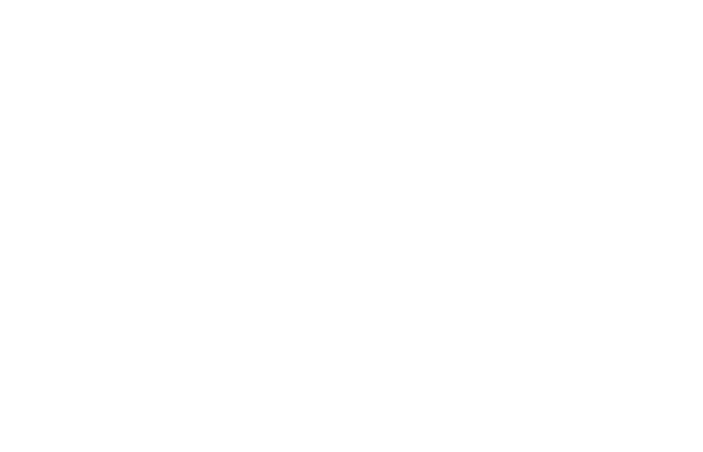
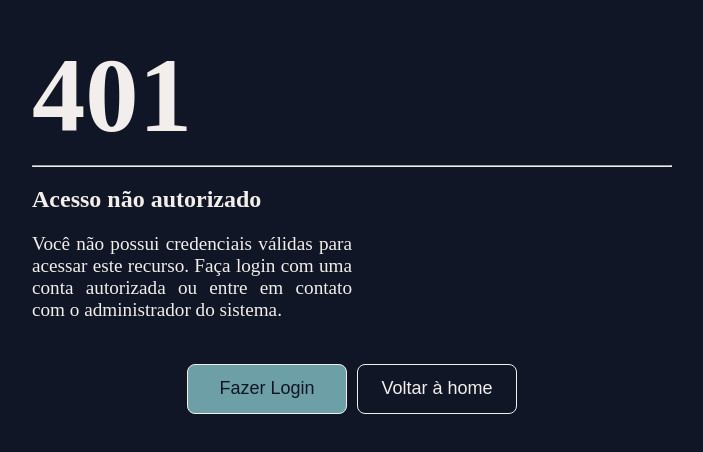
Before and after one commit to DivBruno/qampus-app, an Angular app in the folder frontend/frontend-qampus-app/: page /unauthorized in a window 1280 px wide. Before the commit this address led to /. Shown: the part 174-626 px from the top of the page, without its empty margins (288-991 px from the left). Built offline with nearby package versions, Linux system fonts and the light colour scheme.

Commit message:
feat(auth): implementa a tela unauthorized

```diff
--- a/frontend/frontend-qampus-app/src/app/app.routes.ts
+++ b/frontend/frontend-qampus-app/src/app/app.routes.ts
@@ -1,9 +1,14 @@
 import { Routes } from '@angular/router';
 import { Register } from './auth/register/register';
+import { Unauthorized } from './auth/unauthorized/unauthorized';
 
 export const routes: Routes = [
     {
         path: 'registrar',
         component: Register
+    },
+    {
+        path: 'unauthorized',
+        component: Unauthorized
     }
 ];
--- a/frontend/frontend-qampus-app/src/app/auth/register/register.css
+++ b/frontend/frontend-qampus-app/src/app/auth/register/register.css
@@ -1,18 +1,23 @@
 .main-div{
     margin: 0;
-    min-height: 100vh;
+    width: 100%;
+    height: 100vh;
+    overflow: hidden;
+
     display: flex;
     justify-content: center;
     align-items: center;
+
 }
 .header{
     background-color: #111626;
     color: white;
     top: 0;
-    right: 0;
+    left: 0;
     width: 100%;
     position: fixed;
     height: 80px;
+    z-index: 10;
 }
 .container{
     background-color: #F2EEEB;
@@ -21,14 +26,16 @@
     width: 25%;
     padding: 30px;
     font-size: large;
+    box-sizing: border-box;
 }
 .input{
     height: 40px;
     border-radius: 8px;
     background-color: white;
+    box-sizing: border-box;
 }
 .button{
-    background-color: none;
+    background-color: transparent;
     color: #2c2c2c;
     font-size: large;
     height: 40px;
--- /dev/null
+++ b/frontend/frontend-qampus-app/src/app/auth/unauthorized/unauthorized.css
@@ -0,0 +1,51 @@
+.main-div {
+    margin: 0;
+    min-height: 100vh;
+    background-color: #111626;
+    color: #f2eeeb;
+
+    display: flex;
+    justify-content: center;
+    align-items: center;
+}
+
+.container {
+    width: 50%;
+    text-align: center;
+}
+
+h1 {
+    font-size: 80pt;
+    margin: 0;
+    text-align: left;
+}
+
+h2{
+    text-align: left;
+}
+
+p {
+    text-align: justify;
+    font-size: larger;
+    width: 50%;
+}
+
+button {
+    cursor: pointer;
+    font-size: large;
+    height: 50px;
+    border-radius: 8px;
+    width: 160px;
+    border: 1px solid #f2eeeb;
+    margin: 5px;
+}
+
+.login {
+    background-color: #6da0a6;
+    color: #111626;
+}
+
+.home {
+    background-color: #111626;
+    color: #f2eeeb;
+}
--- /dev/null
+++ b/frontend/frontend-qampus-app/src/app/auth/unauthorized/unauthorized.html
@@ -0,0 +1,20 @@
+<div class="main-div">
+    <div class="container">
+        <h1>401</h1>
+
+        <hr>
+
+        <h2>Acesso não autorizado</h2>
+
+        <p>
+            Você não possui credenciais válidas para acessar este recurso.
+            Faça login com uma conta autorizada ou entre em contato com o
+            administrador do sistema.
+        </p>
+
+        <br>
+
+        <button class="login" (click)="goTo('login')">Fazer Login</button>
+        <button class="home" (click)="goTo('home')">Voltar à home</button>
+    </div>
+</div>
--- /dev/null
+++ b/frontend/frontend-qampus-app/src/app/auth/unauthorized/unauthorized.ts
@@ -0,0 +1,17 @@
+import { Component } from '@angular/core';
+import { Router } from '@angular/router';
+
+@Component({
+  selector: 'app-unauthorized',
+  imports: [],
+  templateUrl: './unauthorized.html',
+  styleUrl: './unauthorized.css',
+})
+export class Unauthorized {
+  constructor(
+    private router: Router
+  ){}
+  goTo(rota: string){
+    this.router.navigate(["/"+rota]);
+  }
+}
--- a/frontend/frontend-qampus-app/src/index.html
+++ b/frontend/frontend-qampus-app/src/index.html
@@ -2,10 +2,10 @@
 <html lang="en">
 <head>
   <meta charset="utf-8">
-  <title>FrontendCampusApp</title>
+  <title>QAmpus</title>
   <base href="/">
   <meta name="viewport" content="width=device-width, initial-scale=1">
-  <link rel="icon" type="image/x-icon" href="favicon.ico">
+  <link rel="icon" type="" href="favicon.ico">
 </head>
 <body>
   <app-root></app-root>
--- a/frontend/frontend-qampus-app/src/styles.css
+++ b/frontend/frontend-qampus-app/src/styles.css
@@ -1 +1,3 @@
-/* You can add global styles to this file, and also import other style files */
+body{
+    margin: 0;
+}
```
Also changed, not shown: 1 other file (tests, documents, lock files or other folders).
